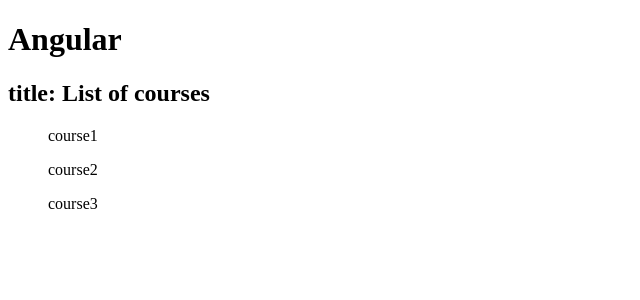
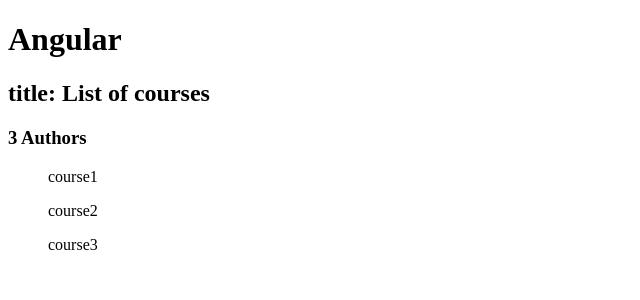
Before and after one commit to lphquy/angular_course_1, an Angular app: page / in a window 1280 px wide. Shown: the top 300 px of the page, without its empty margins (0-640 px from the left). Built offline with nearby package versions, Linux system fonts and the light colour scheme.

Commit message:
added numberOfCourses using. *ngIf

```diff
--- a/src/app/courses.component.ts
+++ b/src/app/courses.component.ts
@@ -5,6 +5,12 @@
     selector: 'courses',
     template: `
         <h2>{{ "title: " + getTitle() }}</h2>
+
+        <div *ngIf="numberOfCourses === 1; else plural">
+            <h3>{{numberOfCourses + " Author"}}</h3>
+        </div>
+        <ng-template #plural><h3>{{numberOfCourses + " Authors"}}</h3></ng-template>
+
         <ul *ngFor="let course of courses">
             {{ course }}
         </ul>
@@ -13,6 +19,7 @@
 export class CoursesComponent {
     title = "List of courses";
     courses;
+    numberOfCourses;
 
     getTitle() {
         return this.title;
@@ -20,5 +27,6 @@
 
     constructor(service: CoursesService) {
         this.courses = service.getCourses();
+        this.numberOfCourses = this.courses.length;
     }
 }
```
